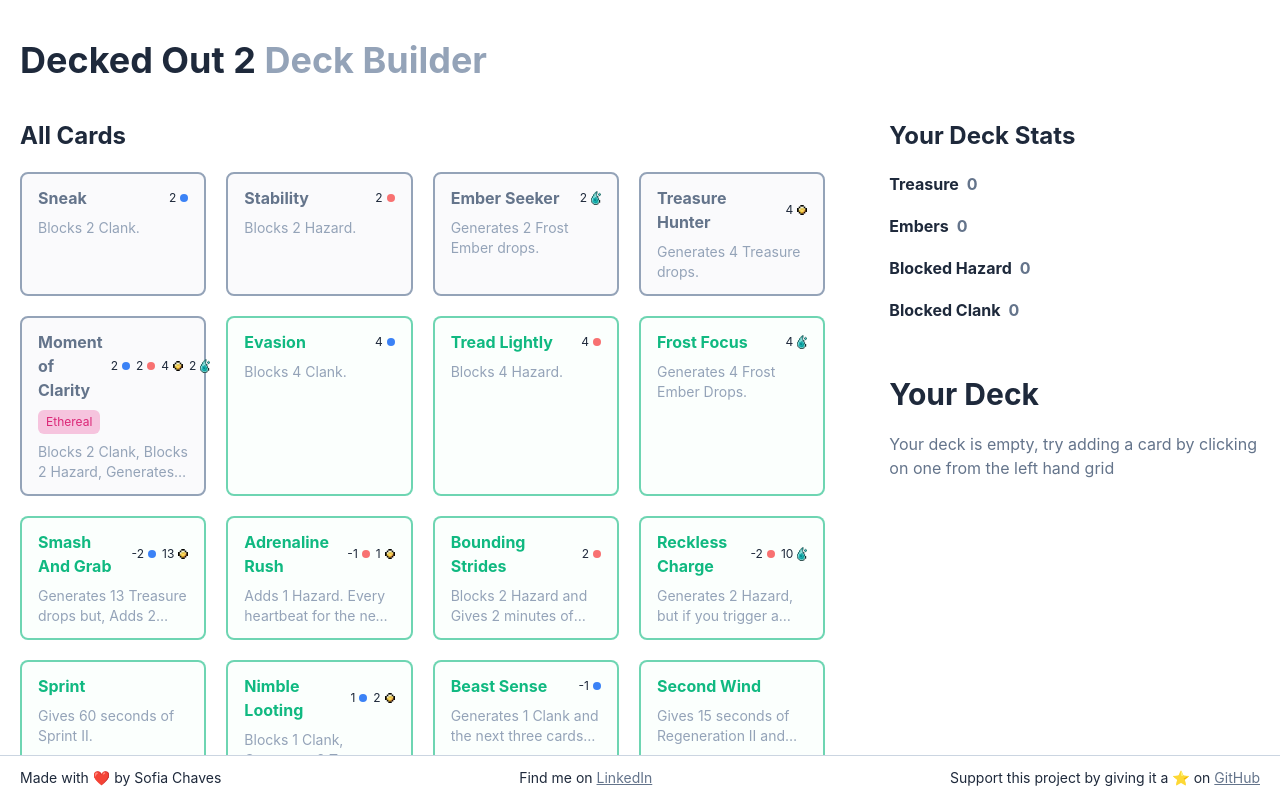
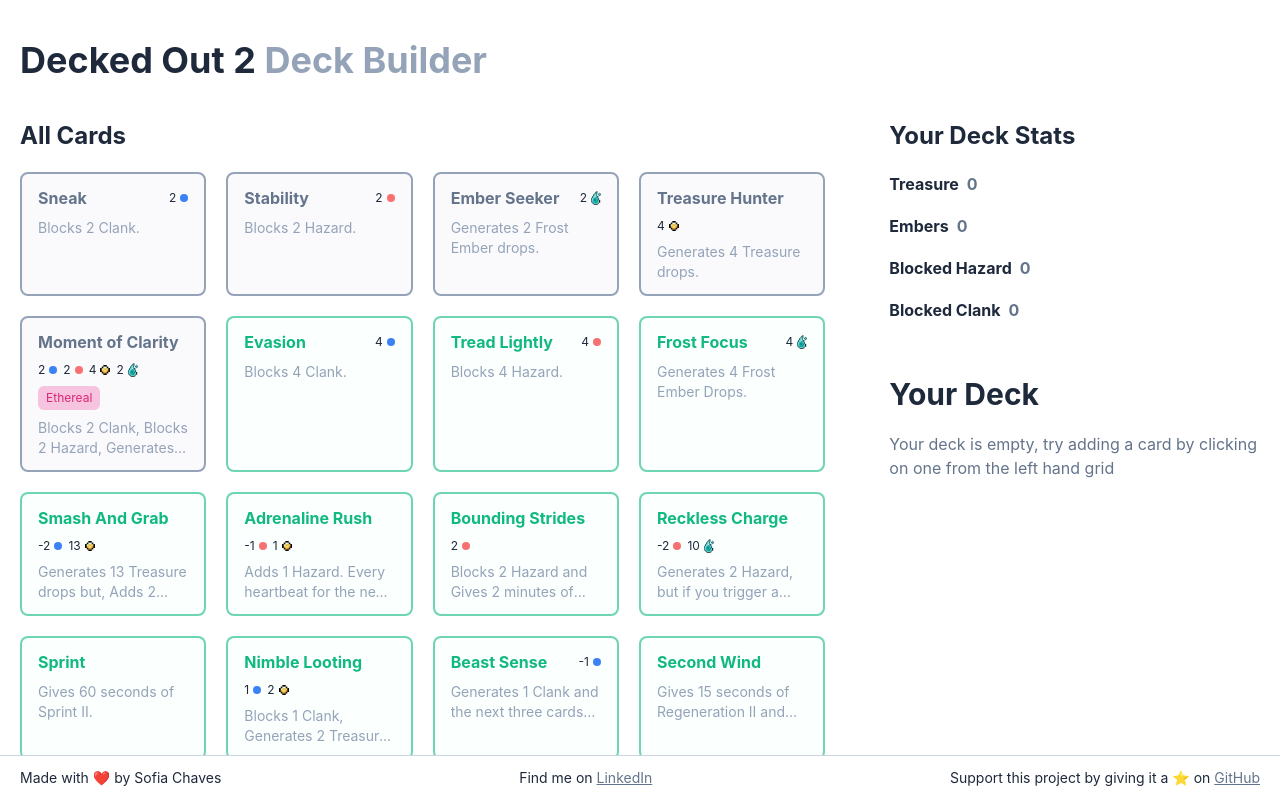
Before and after one commit to SofiaChaves/decked-out-deck-builder, a React (Vite) app: page / in a window 1280 px wide. Shown: the top 798 px of the page. Built offline with nearby package versions, Linux system fonts and the light colour scheme; what tailwindcss-debug-screens would draw is missing.

Commit message:
Card Wrapping

```diff
--- a/src/components/Card.tsx
+++ b/src/components/Card.tsx
@@ -17,7 +17,7 @@
         <article
             className={`space-y-2 border-2 py-3 px-4 h-full rounded-lg scale-100 transition-transform hover:scale-105 ${rarityClasses.border} ${rarityClasses.background}`}
         >
-            <div className="flex items-center justify-between gap-2">
+            <div className="flex flex-wrap items-center justify-between gap-2">
                 <h2 className={`font-bold text-left ${rarityClasses.text}`}>
                     {card.name}
                 </h2>
```
